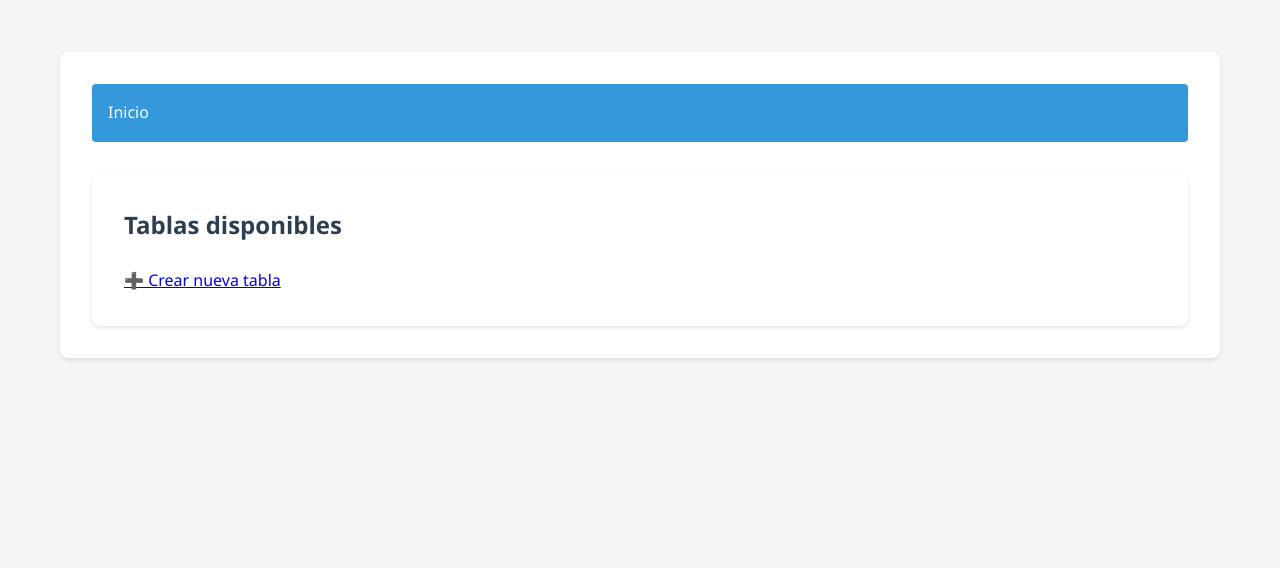
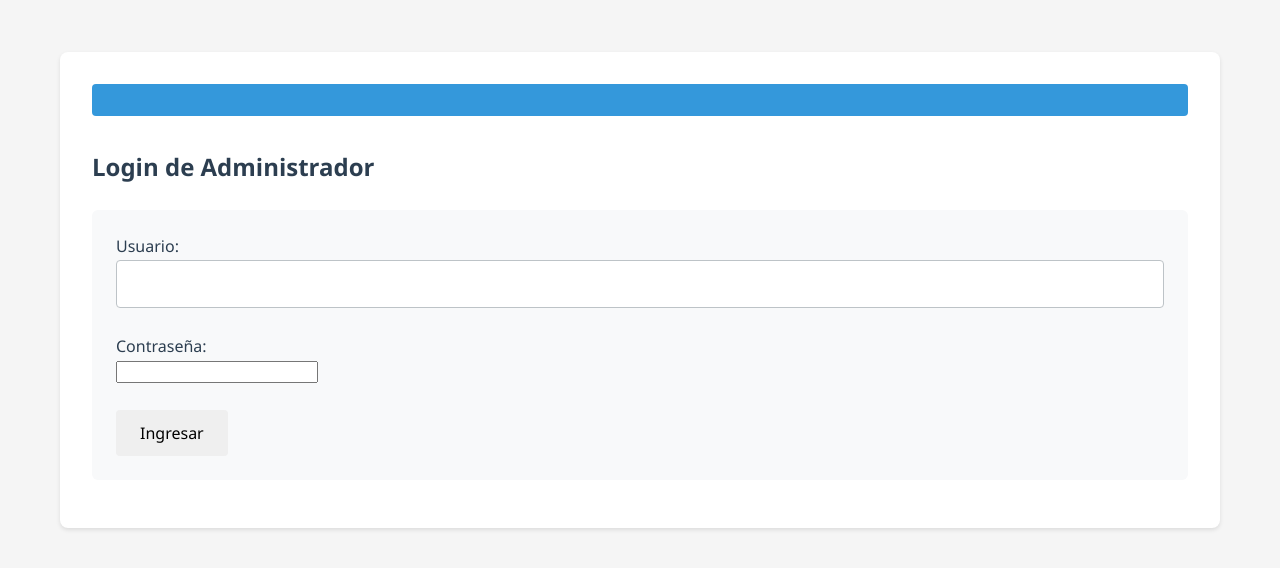
Before and after one commit to Martin-d-abloh/proyecto-academia, a Flask app: page / in a window 1280 px wide. Shown: the top 568 px of the page. Run offline with Flask 3, Linux system fonts and the light colour scheme.

Commit message:
Cuarto commit: se arreglan las rutas, se implementa creación de administradores y se corrigen errores de redirección

```diff
--- a/app.py
+++ b/app.py
@@ -30,36 +30,35 @@ def create_app():
         app.config['ADMINISTRADORES']["superadmin"] = superadmin
         guardar_administradores(app.config['ADMINISTRADORES'])
 
-    @app.route("/")
-    def home():
-        return render_template("home.html", tablas=app.config['TABLAS'])
-
-    # Autenticación Admin
-    @app.route("/login_admin", methods=["GET", "POST"])
-    def login_admin():
+    @app.route("/", methods=["GET", "POST"])
+    def login():
         if request.method == "POST":
             usuario = request.form.get("usuario", "").lower().strip()
             contrasena = request.form.get("contrasena", "").strip()
             admin = app.config['ADMINISTRADORES'].get(usuario)
+
             if admin and admin.contrasena == contrasena:
                 session['usuario_admin'] = usuario
                 flash(f"Bienvenido, {admin.nombre}", "success")
-                return redirect(url_for("home"))
+                if usuario == "superadmin":
+                    return redirect(url_for("superadmin_home"))
+                else:
+                    return redirect(url_for("admin_home"))
             else:
                 flash("Credenciales incorrectas", "error")
-        return render_template("admin/login_admin.html")
+        return render_template("login.html")
 
     @app.route("/logout")
     def logout():
         session.pop('usuario_admin', None)
         flash("Sesión cerrada", "info")
-        return redirect(url_for("login_admin"))
+        return redirect(url_for("login"))
 
     @app.route("/crear_admin", methods=["GET", "POST"])
     def crear_admin():
         if session.get("usuario_admin") != "superadmin":
             flash("Acceso restringido al superadministrador", "error")
-            return redirect(url_for("home"))
+            return redirect(url_for("superadmin_home"))
         if request.method == "POST":
             nombre = request.form.get("nombre", "").strip()
             usuario = request.form.get("usuario", "").lower().strip()
@@ -74,10 +73,9 @@ def create_app():
             app.config['ADMINISTRADORES'][usuario] = nuevo_admin
             guardar_administradores(app.config['ADMINISTRADORES'])
             flash(f"Administrador '{nombre}' creado correctamente", "success")
-            return redirect(url_for("home"))
-        return render_template("admin/crear_admin.html")
+            return redirect(url_for("superadmin_home"))
+        return render_template("superadmin/crear_admin.html")  # Aseguramos la ruta correcta
 
-    # TABLAS
     @app.route("/crear_tabla", methods=["GET", "POST"])
     def crear_tabla():
         if request.method == "POST":
@@ -101,7 +99,7 @@ def create_app():
                     flash(str(e), "error")
             else:
                 flash("No se encontró un administrador activo para asignar esta tabla.", "error")
-            return redirect(url_for("home"))
+            return redirect(url_for("admin_home"))
         return render_template("tablas/crear_tabla.html")
 
     @app.route("/tablas/<id_tabla>")
@@ -109,28 +107,25 @@ def create_app():
         tabla = app.config['TABLAS'].get(id_tabla)
         if not tabla:
             flash("Tabla no encontrada", "error")
-            return redirect(url_for("home"))
+            return redirect(url_for("admin_home"))
         return render_template("tablas/ver_tabla.html", tabla=tabla)
 
     @app.route("/eliminar_tabla/<id_tabla>", methods=["POST"])
     def eliminar_tabla(id_tabla):
-        """Elimina una tabla y todos sus datos"""
         if id_tabla in app.config['TABLAS']:
             del app.config['TABLAS'][id_tabla]
             guardar_tablas(app.config['TABLAS'])
             flash("Tabla eliminada correctamente", "success")
         else:
             flash("Tabla no encontrada", "error")
+        return redirect(url_for("admin_home"))
 
-        return redirect(url_for("home"))
-
-# ALUMNOS
     @app.route("/tablas/<id_tabla>/crear_alumno", methods=["GET", "POST"])
     def crear_alumno(id_tabla):
         tabla = app.config['TABLAS'].get(id_tabla)
         if not tabla:
             flash("Tabla no encontrada", "error")
-            return redirect(url_for("home"))
+            return redirect(url_for("admin_home"))
         if request.method == "POST":
             nombre = request.form.get("nombre", "").strip()
             apellidos = request.form.get("apellidos", "").strip()
@@ -148,7 +143,7 @@ def create_app():
         alumno = next((a for tabla in app.config['TABLAS'].values() for a in tabla.alumnos if a.id == alumno_id), None)
         if not alumno:
             flash("Alumno no encontrado", "error")
-            return redirect(url_for("home"))
+            return redirect(url_for("login"))
         if session.get(f'alumno_logeado_{alumno_id}') != True:
             if request.method == 'POST':
                 contrasena_ingresada = normalizar(request.form.get("contrasena", ""))
@@ -173,15 +168,12 @@ def create_app():
             return redirect(url_for('vista_subir_documentos', alumno_id=alumno_id))
         return render_template("alumnos/subir_documentos.html", alumno=alumno)
 
-
     @app.route("/tablas/<id_tabla>/eliminar_alumno/<alumno_id>", methods=["POST"])
     def eliminar_alumno(id_tabla, alumno_id):
-        """Elimina un alumno de una tabla específica"""
         tabla = app.config['TABLAS'].get(id_tabla)
         if not tabla:
             flash("Tabla no encontrada", "error")
-            return redirect(url_for("home"))
-
+            return redirect(url_for("admin_home"))
         alumno_encontrado = next((a for a in tabla.alumnos if a.id == alumno_id), None)
         if alumno_encontrado:
             tabla.alumnos.remove(alumno_encontrado)
@@ -189,10 +181,8 @@ def create_app():
             flash("Alumno eliminado correctamente", "success")
         else:
             flash("Alumno no encontrado", "error")
-
         return redirect(url_for("ver_tabla", id_tabla=id_tabla))
 
-    # DESCARGA
     @app.route('/descargar/<alumno_id>/<documento>')
     def descargar_documento(alumno_id, documento):
         for tabla in app.config['TABLAS'].values():
@@ -204,6 +194,39 @@ def create_app():
                         return send_from_directory(carpeta, nombre_archivo, as_attachment=True)
         return "Archivo no encontrado o acceso no autorizado", 404
 
+    @app.route("/superadmin_home")
+    def superadmin_home():
+        if session.get("usuario_admin") != "superadmin":
+            flash("Acceso restringido al superadministrador", "error")
+            return redirect(url_for("login"))
+        admins = list(app.config['ADMINISTRADORES'].values())
+        return render_template("superadmin/superadmin_home.html", lista_admins=admins)
+
+    @app.route("/admin/<admin_nombre>")
+    def ver_tablas_admin(admin_nombre):
+        if session.get("usuario_admin") != "superadmin":
+            flash("Acceso restringido", "error")
+            return redirect(url_for("login"))
+        admin = app.config['ADMINISTRADORES'].get(admin_nombre)
+        if not admin:
+            flash("Administrador no encontrado", "error")
+            return redirect(url_for("superadmin_home"))
+        tablas = [app.config['TABLAS'][tid] for tid in admin.tablas if tid in app.config['TABLAS']]
+        return render_template("admin/home.html", tablas=tablas, admin=admin)
+
+    @app.route("/admin_home")
+    def admin_home():
+        usuario = session.get('usuario_admin')
+        if not usuario or usuario == "superadmin":
+            flash("Acceso no autorizado", "error")
+            return redirect(url_for("login"))
+        admin = app.config['ADMINISTRADORES'].get(usuario)
+        if not admin:
+            flash("Administrador no encontrado", "error")
+            return redirect(url_for("login"))
+        tablas = [app.config['TABLAS'][tid] for tid in admin.tablas if tid in app.config['TABLAS']]
+        return render_template("admin/home.html", tablas=tablas, admin=admin)
+
     return app
 
 if __name__ == "__main__":
--- a/templates/home.html
+++ b/templates/admin/home.html
@@ -4,11 +4,11 @@
 <div class="container mt-5">
     <h2 class="mb-4">Tablas disponibles</h2>
     <ul>
-        {% for id, tabla in tablas.items() %}
+        {% for tabla in tablas %}
             <li>
-                <a href="{{ url_for('ver_tabla', id_tabla=id) }}">{{ tabla.nombre }}</a>
+                <a href="{{ url_for('ver_tabla', id_tabla=tabla.id) }}">{{ tabla.nombre }}</a>
 
-                <form action="{{ url_for('eliminar_tabla', id_tabla=id) }}" method="post" style="display:inline;">
+                <form action="{{ url_for('eliminar_tabla', id_tabla=tabla.id) }}" method="post" style="display:inline;">
                     <button type="submit" class="btn btn-sm btn-danger">🗑️</button>
                 </form>
             </li>
--- a/templates/base.html
+++ b/templates/base.html
@@ -8,7 +8,11 @@
 <body>
     <div class="container">
         <nav class="nav-bar">
-            <a href="{{ url_for('home') }}" class="nav-link">Inicio</a>
+            {% if session.get('usuario_admin') == 'superadmin' %}
+                <a href="{{ url_for('superadmin_home') }}" class="nav-link">Inicio</a>
+            {% elif session.get('usuario_admin') %}
+                <a href="{{ url_for('admin_home') }}" class="nav-link">Inicio</a>
+            {% endif %}
         </nav>
 
         {% with messages = get_flashed_messages(with_categories=true) %}
```
Also changed, not shown: templates/superadmin/superadmin_home.html (added, +24 -0 lines), templates/login.html (renamed from templates/admin/login_admin.html), templates/superadmin/crear_admin.html (renamed from templates/admin/crear_admin.html), uploads/1676ded8e9274a3bad39501cd8485ab1_foto_798f4856-cb9d-4a84-b332-f80db9c557c8.JPG (added), uploads/c3c4cb97373a45d594ef8dddf21188cd_420_a90731c0-5d64-4c71-acb3-8e4a6bcf4e28.JPG (added), 4 other files.
